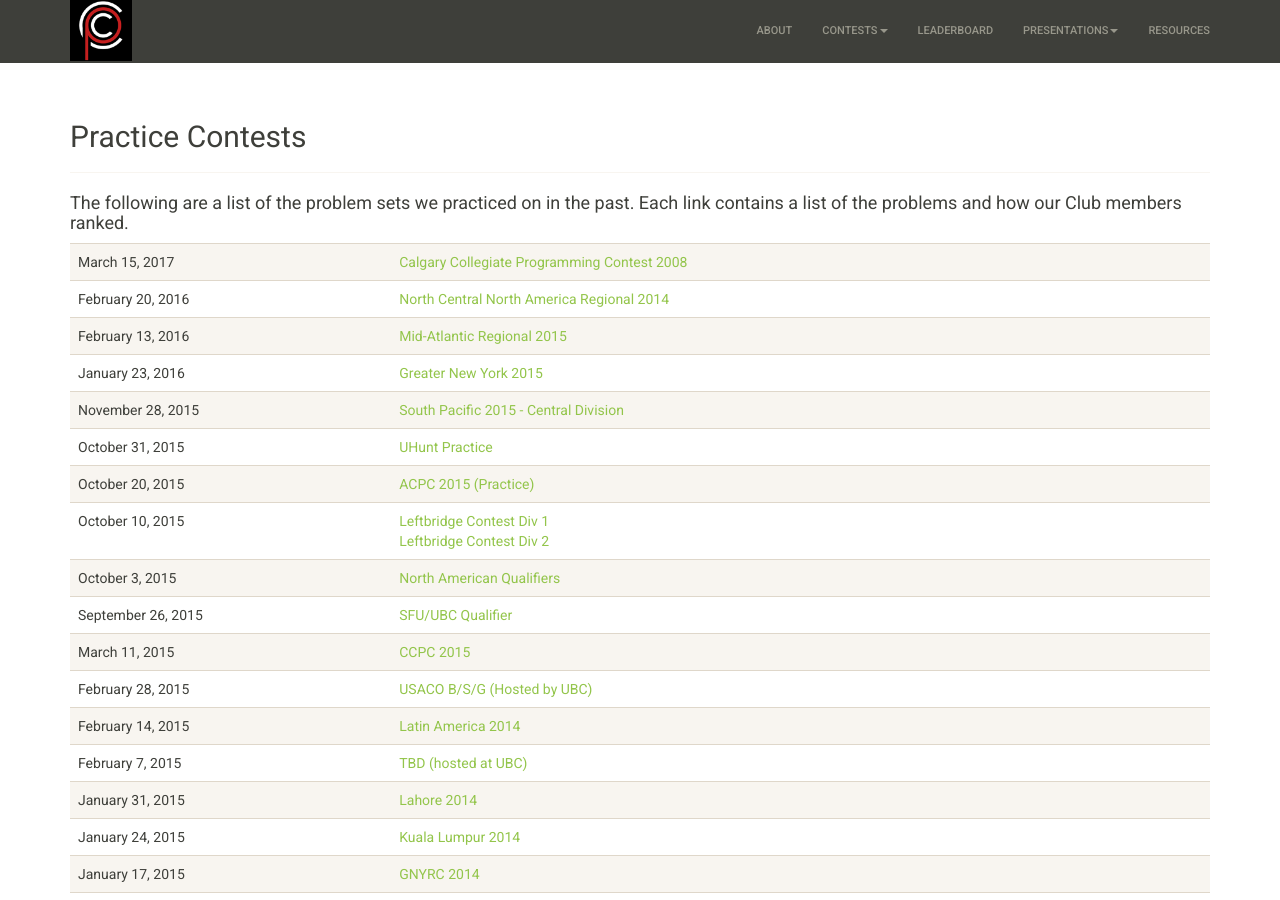
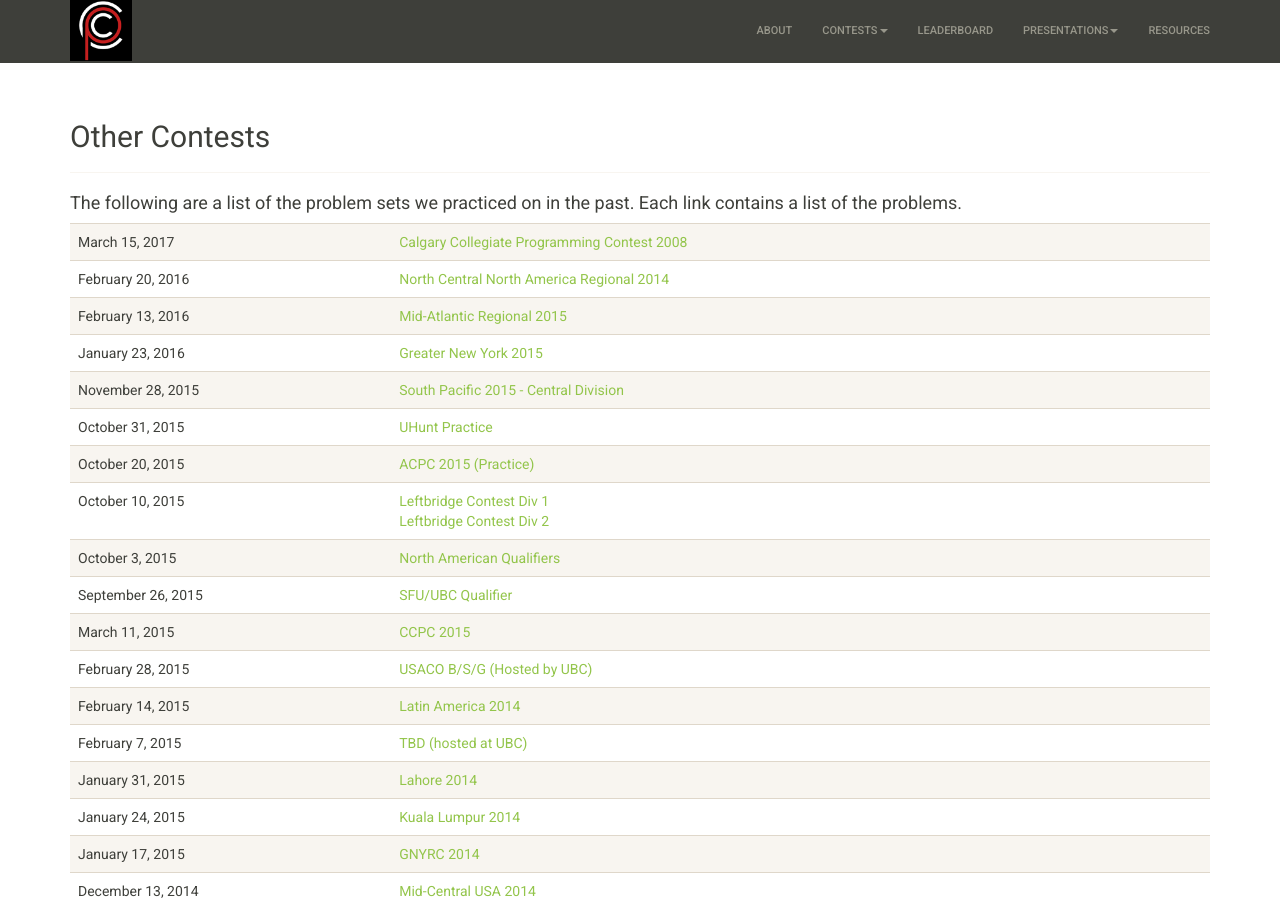
Before and after one commit to ProblemSolvingClub/psc-website, a Jekyll site: the page built from contests/practice/index.html, in a window 1280 px wide and 900 px high. Built offline with Jekyll 4.4.1, drawn with Linux system fonts in a browser that asks for light colours; nearby versions of some CDN libraries.

Commit message:
Replaced PSC with CPC in various pages

```diff
--- a/_includes/navbar.html
+++ b/_includes/navbar.html
@@ -32,7 +32,7 @@
               <a href="/contests/ccpc">CCPC</a>
             </li>
             <li{% if page.url == '/contests/practice/index.html' %} class="active"{% endif %}>
-              <a href="/contests/practice">Practice</a>
+              <a href="/contests/practice">Other</a>
             </li>
           </ul>
         </li>
--- a/contests/practice/index.html
+++ b/contests/practice/index.html
@@ -1,14 +1,14 @@
 ---
 layout: default
-title: Practice Contests
+title: Other Contests
 ---
 
 <div class="container">
   <div class="page-header">
-    <h2>Practice Contests</h2>
+    <h2>Other Contests</h2>
   </div>
   <h4>
-    The following are a list of the problem sets we practiced on in the past. Each link contains a list of the problems and how our Club members ranked.
+    The following are a list of the problem sets we practiced on in the past. Each link contains a list of the problems.
   </h4>
 
   <table class="table table-striped">
--- a/leaderboard/index.html
+++ b/leaderboard/index.html
@@ -12,13 +12,13 @@
   </div><!--./page-header -->
 
   <p>
-    Compete against fellow PSC members by solving problems. Every problem you solve on one of the below websites
+    Compete against fellow CPC members by solving problems. Every problem you solve on one of the below websites
     will count as a point.
   </p>
 
   <p>
     The members with the most points will win prizes including a lunch with the CTO of Arcurve.
-    <strong>In order to get added to the leaderboard, you will need to consult a PSC executive.</strong>
+    <strong>In order to get added to the leaderboard, you will need to consult a CPC executive.</strong>
   </p>
 
   <!-- Cannot use Angular mustache notation for data binding due to conflict with Jekyll. Use ng-bind instead. -->
--- a/presentations/weekly-meetings/index.html
+++ b/presentations/weekly-meetings/index.html
@@ -7,7 +7,6 @@
     <h2>Weekly Meetings</h2>
   </div>
   <h4>
-    Members from the Problem Solving Club have created and presented the following slides at weekly meetings.
   </h4>
   <table class="table table-striped">
     <thead>
--- a/presentations/workshops/index.html
+++ b/presentations/workshops/index.html
@@ -7,7 +7,7 @@
     <h2>Workshops</h2>
   </div>
   <h4>
-    Members from the Problem Solving Club have created and presented the following slides at workshops.
+    Members from the Competitive Programming Club have created and presented the following slides at workshops.
   </h4>
   <table class="table table-striped">
     <thead>
```
